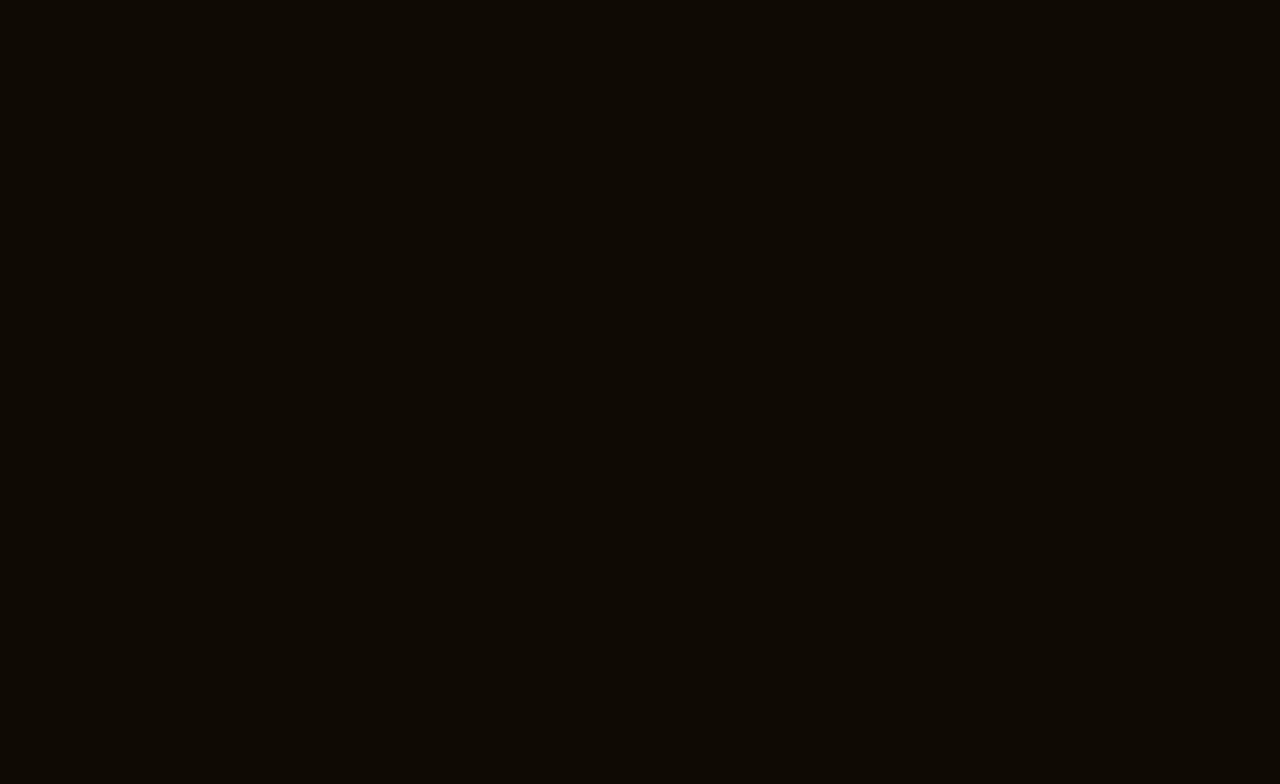
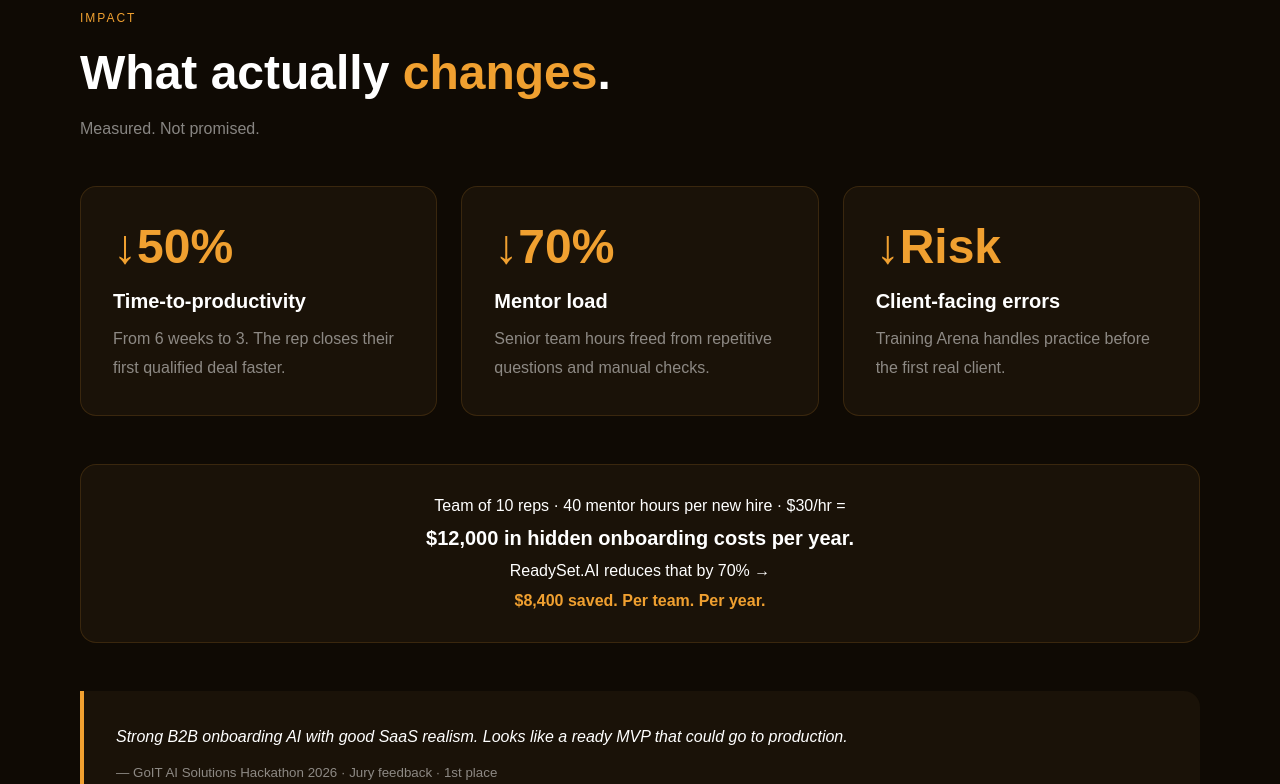
Before and after one commit to Ded-Goit/readyset-ai, a Next.js app: page / in a window 1280 px wide. Shown: the part 2756-3540 px from the top of the page. Before the commit the page ends 2786 px from the top, so only its background shows below. Built offline with nearby package versions, Linux system fonts and the light colour scheme.

Commit message:
added section impact

```diff
--- a/src/app/page.jsx
+++ b/src/app/page.jsx
@@ -4,6 +4,7 @@
 import Hero from "@/components/hero/Hero";
 import ProblemSection from "@/components/problem/ProblemSection";
 import HowItWorks from "@/components/how/HowItWorks";
+import ImpactSection from "@/components/impact/ImpactSection";
 
 export default function HomePage() {
   return (
@@ -16,7 +17,7 @@
          <Hero />
          <ProblemSection />
          <HowItWorks />
-        {/* Impact */}
+         <ImpactSection />
         {/* Pilot */}
       </main>
 
--- a/src/components/impact/Impact.module.css
+++ b/src/components/impact/Impact.module.css
@@ -0,0 +1,144 @@
+.section {
+  padding: 80px 20px;
+}
+
+.container {
+  max-width: 1120px;
+  margin: 0 auto;
+}
+
+.label {
+  display: inline-block;
+  margin-bottom: 20px;
+
+  color: var(--orange);
+
+  font-size: 12px;
+  text-transform: uppercase;
+  letter-spacing: 2px;
+}
+
+.title {
+  margin-bottom: 20px;
+
+  font-size: clamp(2rem, 5vw, 3rem);
+}
+
+.title span {
+  color: var(--orange);
+}
+
+.subtitle {
+  max-width: 600px;
+
+  margin-bottom: 48px;
+
+  color: var(--text-muted);
+}
+
+.metrics {
+  display: grid;
+
+  gap: 24px;
+
+  grid-template-columns: 1fr;
+}
+
+.metric {
+  padding: 32px;
+
+  border-radius: 16px;
+
+  background: var(--bg2);
+
+  border: 1px solid var(--border);
+}
+
+.metricValue {
+  display: block;
+
+  margin-bottom: 16px;
+
+  color: var(--orange);
+
+  font-size: 48px;
+
+  font-weight: 800;
+}
+
+.metricTitle {
+  margin-bottom: 12px;
+
+  font-size: 20px;
+}
+
+.metricDescription {
+  color: var(--text-muted);
+
+  line-height: 1.8;
+}
+
+.roi {
+  margin-top: 48px;
+
+  padding: 32px;
+
+  text-align: center;
+
+  border-radius: 16px;
+
+  background: var(--bg2);
+
+  border: 1px solid var(--border);
+}
+
+.roi strong {
+  display: block;
+
+  margin: 12px 0;
+
+  font-size: 20px;
+}
+
+.roi span {
+  display: block;
+
+  margin-top: 12px;
+
+  color: var(--orange);
+
+  font-weight: 700;
+}
+
+.quote {
+  margin-top: 48px;
+
+  padding: 32px;
+
+  border-left: 4px solid var(--orange);
+
+  background: var(--bg2);
+
+  border-radius: 0 16px 16px 0;
+}
+
+.quote p {
+  margin-bottom: 12px;
+
+  font-style: italic;
+
+  line-height: 1.8;
+}
+
+.quote small {
+  color: var(--text-muted);
+}
+
+@media (min-width: 768px) {
+  .metrics {
+    grid-template-columns: repeat(
+      3,
+      1fr
+    );
+  }
+}
--- a/src/components/impact/ImpactSection.jsx
+++ b/src/components/impact/ImpactSection.jsx
@@ -0,0 +1,68 @@
+"use client";
+
+import { useTranslation } from "@/hooks/useTranslation";
+
+import MetricCard from "./MetricCard";
+
+import styles from "./Impact.module.css";
+
+export default function ImpactSection() {
+  const t = useTranslation();
+
+  return (
+    <section
+      id="impact"
+      className={styles.section}
+    >
+      <div className={styles.container}>
+        <span className={styles.label}>
+          {t.impact.label}
+        </span>
+
+        <h2 className={styles.title}>
+          {t.impact.titleStart}{" "}
+          <span>{t.impact.highlight}</span>.
+        </h2>
+
+        <p className={styles.subtitle}>
+          {t.impact.subtitle}
+        </p>
+
+        <div className={styles.metrics}>
+          {t.impact.metrics.map(metric => (
+            <MetricCard
+              key={metric.title}
+              {...metric}
+            />
+          ))}
+        </div>
+
+        <div className={styles.roi}>
+          <p>
+            {t.impact.roiText}
+          </p>
+
+          <strong>
+            {t.impact.roiValue}
+          </strong>
+
+          <p>
+            {t.impact.roiResult}
+          </p>
+
+          <span>
+            {t.impact.roiSaved}
+          </span>
+        </div>
+
+        <div className={styles.quote}>
+          <p>{t.impact.quote}</p>
+
+          <small>
+            {t.impact.source}
+          </small>
+        </div>
+      </div>
+    </section>
+  );
+}
--- a/src/components/impact/MetricCard.jsx
+++ b/src/components/impact/MetricCard.jsx
@@ -0,0 +1,23 @@
+import styles from "./Impact.module.css";
+
+export default function MetricCard({
+  value,
+  title,
+  description,
+}) {
+  return (
+    <article className={styles.metric}>
+      <span className={styles.metricValue}>
+        {value}
+      </span>
+
+      <h3 className={styles.metricTitle}>
+        {title}
+      </h3>
+
+      <p className={styles.metricDescription}>
+        {description}
+      </p>
+    </article>
+  );
+}
--- a/src/locales/en.js
+++ b/src/locales/en.js
@@ -97,4 +97,55 @@
     },
   ],
 },
+
+impact: {
+  label: "Impact",
+
+  titleStart: "What actually",
+  highlight: "changes",
+
+  subtitle: "Measured. Not promised.",
+
+  metrics: [
+    {
+      value: "↓50%",
+      title: "Time-to-productivity",
+      description:
+        "From 6 weeks to 3. The rep closes their first qualified deal faster.",
+    },
+
+    {
+      value: "↓70%",
+      title: "Mentor load",
+      description:
+        "Senior team hours freed from repetitive questions and manual checks.",
+    },
+
+    {
+      value: "↓Risk",
+      title: "Client-facing errors",
+      description:
+        "Training Arena handles practice before the first real client.",
+    },
+  ],
+
+  roiText:
+    "Team of 10 reps · 40 mentor hours per new hire · $30/hr =",
+
+  roiValue:
+    "$12,000 in hidden onboarding costs per year.",
+
+  roiResult:
+    "ReadySet.AI reduces that by 70% →",
+
+  roiSaved:
+    "$8,400 saved. Per team. Per year.",
+
+  quote:
+    "Strong B2B onboarding AI with good SaaS realism. Looks like a ready MVP that could go to production.",
+
+  source:
+    "— GoIT AI Solutions Hackathon 2026 · Jury feedback · 1st place",
+},
+
 };
--- a/src/locales/fr.js
+++ b/src/locales/fr.js
@@ -98,4 +98,54 @@
     },
   ],
 },
+impact: {
+  label: "Résultats",
+
+  titleStart: "Ce qui",
+  highlight: "change vraiment",
+
+  subtitle: "Mesuré. Pas promis.",
+
+  metrics: [
+    {
+      value: "↓50%",
+      title: "Temps avant productivité",
+      description:
+        "De 6 à 3 semaines. Le commercial conclut sa première affaire qualifiée plus vite - avec moins d'erreurs coûteuses.",
+    },
+
+    {
+      value: "↓70%",
+      title: "Charge du mentor",
+      description:
+        "Les heures de l'équipe senior libérées des questions répétitives - de retour à ce pour quoi ils sont payés.",
+    },
+
+    {
+      value: "↓Risk",
+      title: "Erreurs face aux clients",
+      description:
+        "Le premier appel client n'est plus une session de formation. Training Arena gère la pratique. Vous gérez l'affaire.",
+    },
+  ],
+
+  roiText:
+    "Équipe de 10 commerciaux · 40h mentor par nouvel arrivant · 30$/h =",
+
+  roiValue:
+    "$12,000 in hidden onboarding costs per year.",
+
+  roiResult:
+    "ReadySet.AI réduit cela de 70% →",
+
+  roiSaved:
+    "$8,400 saved. Per team. Per year.",
+
+  quote:
+    "Un puissant AI d'onboarding B2B avec un réalisme SaaS remarquable.",
+
+  source:
+    "— GoIT AI Solutions Hackathon 2026 · Retour du jury · 1re place",
+},
+
 };
--- a/src/locales/ua.js
+++ b/src/locales/ua.js
@@ -98,4 +98,54 @@
     },
   ],
 },
+impact: {
+  label: "Результат",
+
+  titleStart: "Що насправді",
+  highlight: "змінюється",
+
+  subtitle: "Виміряно. Не обіцяно.",
+
+  metrics: [
+    {
+      value: "↓50%",
+      title: "Час до продуктивності",
+      description:
+        "З 6 тижнів до 3. Новачок закриває першу угоду швидше - з меншою кількістю помилок.",
+    },
+
+    {
+      value: "↓70%",
+      title: "Навантаження на ментора",
+      description:
+        "Години старшої команди повертаються від повторних питань до реальної роботи.",
+    },
+
+    {
+      value: "↓Risk",
+      title: "Помилки перед клієнтом",
+      description:
+        "Перший дзвінок з клієнтом більше не тренування. Training Arena вже зробила своє. Ви просто закриваєте угоду.",
+    },
+  ],
+
+  roiText:
+    "Команда 10 менеджерів · 40 год ментора на новачка · $30/год =",
+
+  roiValue:
+    "$12,000 прихованих витрат на онбординг на рік.",
+
+  roiResult:
+    "ReadySet.AI скорочує це на 70% →",
+
+  roiSaved:
+    "$8,400 зекономлено. На команду. На рік.",
+
+  quote:
+    "Сильний B2B onboarding AI з хорошим SaaS реалізмом.",
+
+  source:
+    "— GoIT AI Solutions Hackathon 2026 · Фідбек журі · 1 місце",
+},
+
 };
```
